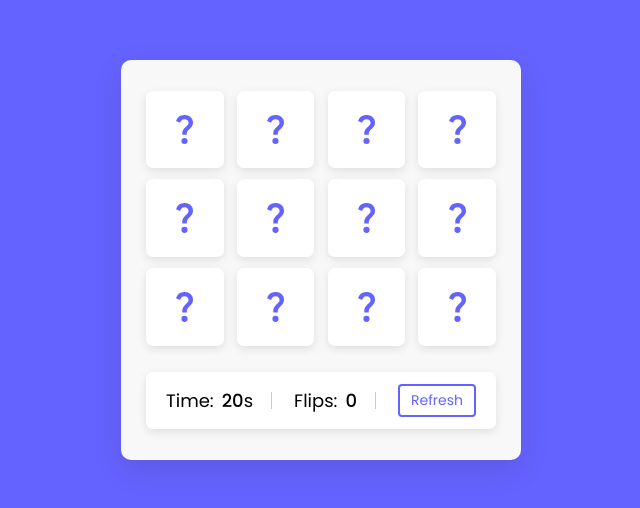
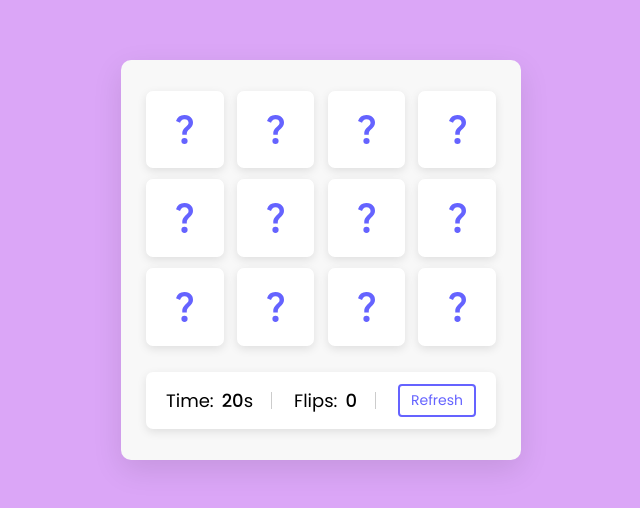
Before and after one commit to DanielleLeinard/DanielleLeinard.github.io, a plain HTML site: page index.html in a window 1280 px wide. Shown: the part 140-648 px from the top of the page, without its empty margins (319-959 px from the left). Drawn offline with Linux system fonts and the light colour scheme.

Commit message:
Update style.css

```diff
--- a/style.css
+++ b/style.css
@@ -14,7 +14,7 @@ body{
   align-items: center;
   justify-content: center;
   min-height: 100vh;
-  background: #6563ff;
+  background: #DBA6F7;
 }
 ::selection{
   color: #fff;
```
